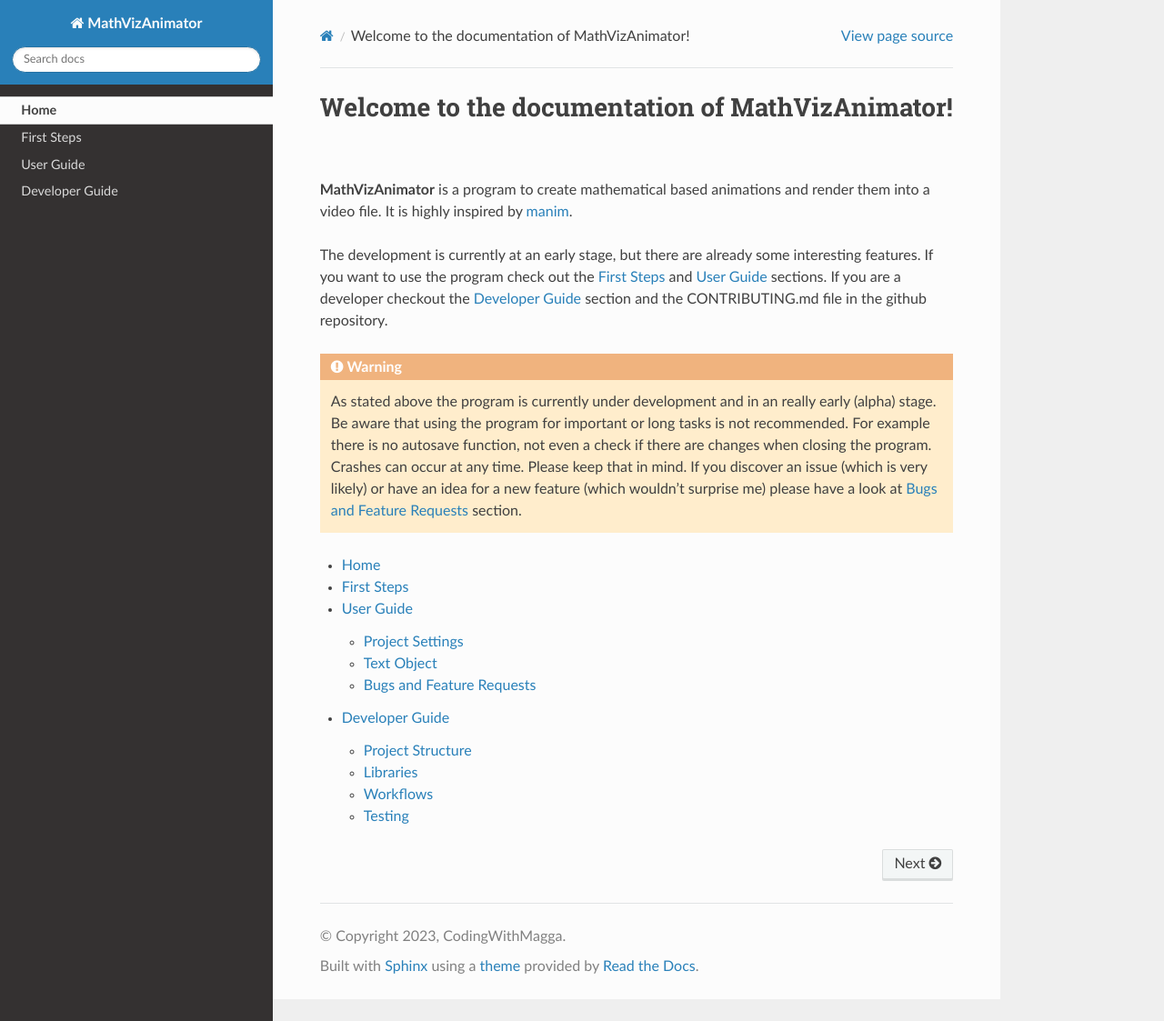
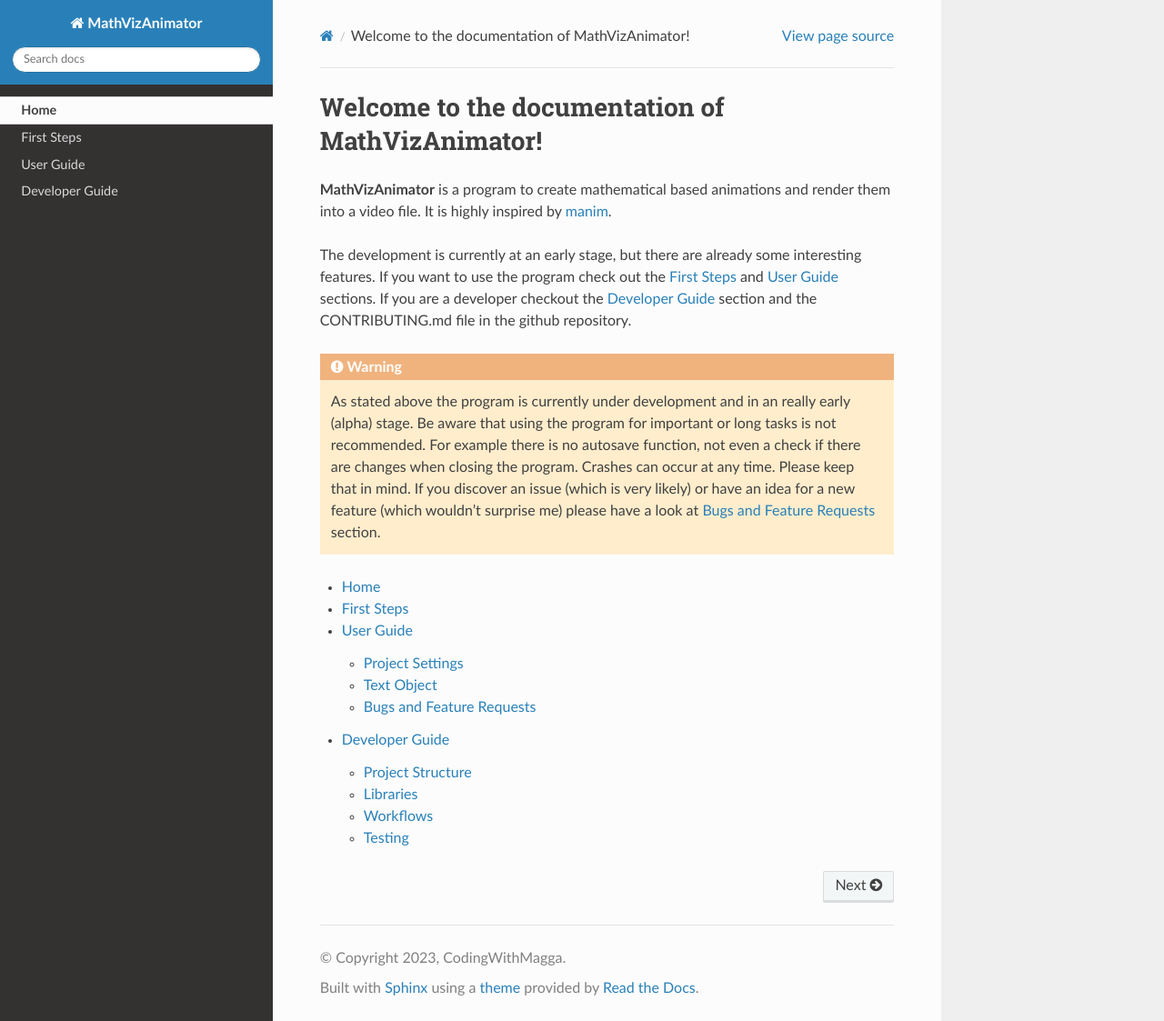
Before and after one commit to codingwithmagga/mathvizanimator, a Sphinx documentation site: the page built from docs/index.rst, in a window 1280 px wide and 1123 px high. Shown: the whole window at 91% size. Built offline with Sphinx 7.4.7 and the Read the Docs theme 2.0.0, drawn with Linux system fonts in a browser that asks for light colours; pages that are not in the unit, such as notebooks, are missing from menus; the version number could not be read and is left out.

Commit message:
Try custom.css [skip ci]

```diff
--- /dev/null
+++ b/docs/_static/custom.css
@@ -0,0 +1,3 @@
+.wy-nav-content {
+    max-width: 75% !important;
+}
--- a/docs/conf.py
+++ b/docs/conf.py
@@ -101,8 +101,8 @@ templates_path = ['_templates']
 # directories to ignore when looking for source files.
 # This pattern also affects html_static_path and html_extra_path.
 exclude_patterns = ['_build', 'Thumbs.db', '.DS_Store',
-                    get_output_dir().parent.absolute().as_posix() + '/**/*.html',
-                    get_output_dir().parent.absolute().as_posix() + '/**/*.rst',
+                 #   get_output_dir().parent.absolute().as_posix() + '/**/*.html',
+                 #   get_output_dir().parent.absolute().as_posix() + '/**/*.rst',
                  #   get_output_dir().parent.absolute().as_posix() + '/**/*.js',
                  #   get_output_dir().parent.absolute().as_posix() + '/**/*.md5',
                   #  get_output_dir().parent.absolute().as_posix() + '/**/*.map',
@@ -120,6 +120,12 @@ html_theme = "sphinx_rtd_theme"
 if read_the_docs_build:
 	html_extra_path = [get_output_dir().parent.absolute().as_posix()]
 
+html_static_path = ['_static']
+
+html_css_files = [
+    'custom.css',
+]
+
 # Breathe Configuration
 breathe_default_project = "MathVizAnimator"
 
```
